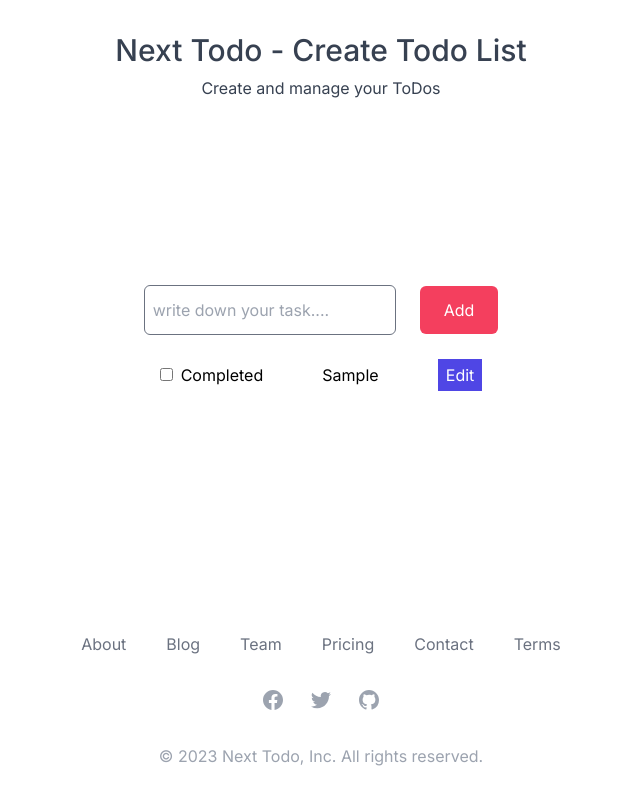
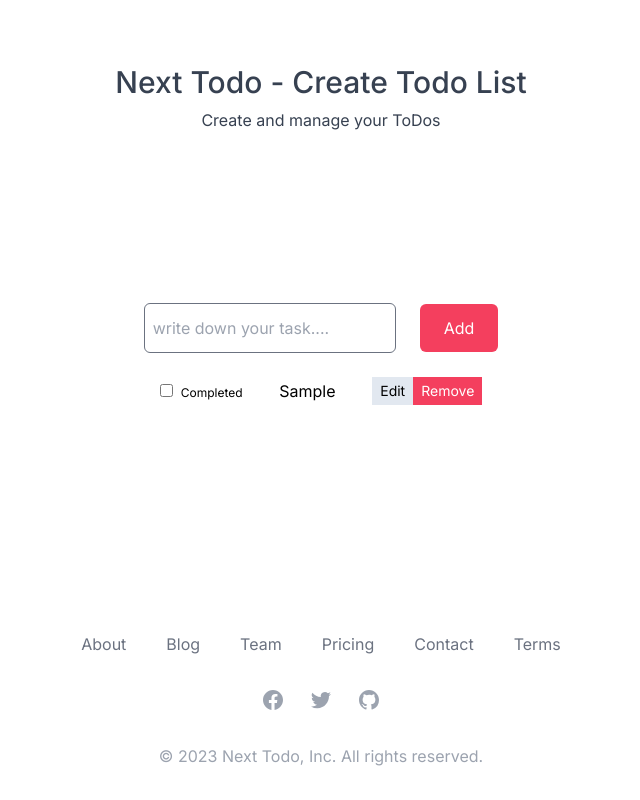
Before and after one commit to snigbar/next-todo, a Next.js app: page / in a window 1280 px wide. Both pictures are taken after typing "Sample" into the empty fields and a click on the button "Add". Shown: the whole page, without its empty margins (319-959 px from the left). Built offline with nearby package versions, Linux system fonts and the light colour scheme.

Commit message:
delete and remove option

```diff
--- a/app/Components/TodoLists/TodoRow.tsx
+++ b/app/Components/TodoLists/TodoRow.tsx
@@ -6,7 +6,7 @@ import React, { useContext, useState } from 'react'
 
 const TodoRow = ({data}: {data:ToDo}) => {
     const [edit, setEdit] = useState(false)
-    const {toggleCompleted,addEdit} = useContext(CreateToDoContext) || {toggleCompleted: (id)=>{}, addEdit: ()=>{}}
+    const {toggleCompleted,addEdit, handleDelete} = useContext(CreateToDoContext) || {toggleCompleted: (id)=>{}, addEdit: ()=>{}, handleDelete: ()=>{}}
 
     const handleEdit =(e:React.FormEvent) => {
         e.preventDefault()
@@ -14,21 +14,40 @@ const TodoRow = ({data}: {data:ToDo}) => {
         setEdit(false)
     }
 
+
   return (
     <li key={data.id} className='flex justify-between w-full items-center gap-4'>
            {!edit && <><div>
           <input type='checkbox' name='check' id={data.id} checked={data.completed} onChange={()=> toggleCompleted(data.id)}></input>
-          <label htmlFor={data.id} className='ms-2'>Completed</label>
+          <label htmlFor={data.id} className='ms-2 text-xs'>Completed</label>
           </div>
-          <p>{data.todo}</p></>}
-          {data.completed ? <button className='px-2 py-1 text-center bg-red-600 text-white'>Delete</button>:edit?
+          <p className={data.completed?'text-indigo-600 flex items-center gap-1': ""}>
+
+           {data.completed && <svg
+            viewBox="0 0 1024 1024"
+            fill="green"
+            height="1em"
+            width="1em"
+            display="inline-block"
+            >
+            <path d="M912 190h-69.9c-9.8 0-19.1 4.5-25.1 12.2L404.7 724.5 207 474a32 32 0 00-25.1-12.2H112c-6.7 0-10.4 7.7-6.3 12.9l273.9 347c12.8 16.2 37.4 16.2 50.3 0l488.4-618.9c4.1-5.1.4-12.8-6.3-12.8z" />
+            </svg>}
+
+            {data.todo}
+
+            </p>
+            </>}
+          {data.completed ? <button className='px-2 py-1 text-center bg-red-600 text-white' onClick={() => handleDelete(data.id)}>Delete</button>:edit?
           <form className='flex gap-2 items-center' onSubmit={handleEdit}>
-          <input type='text' placeholder='edit' name='edit' className='border border-gray-500 px-2 py-1 rounded-md w-4/5 outline-none' required></input>
+          <input type='text' placeholder='edit' name='edit' className='border border-gray-500 px-2 py-1 rounded-md w-4/5 outline-none' required defaultValue={data.todo}></input>
           <button type='submit' className='px-2 py-1 text-sm bg-rose-500 hover:bg-rose-600 rounded-md text-white active:translate-y-1 transition-transform duration-300'>submit</button>
-          <a className='px-2 py-1 text-sm bg-indigo-500 hover:bg-indigo-600 rounded-md text-white active:translate-y-1 transition-transform duration-300' onClick={()=> setEdit(false)}>cancel</a>
+          <a className='px-2 py-1 text-sm bg-slate-200 hover:bg-gray-300 cursor-pointer rounded-md active:translate-y-1 transition-transform duration-300' onClick={()=> setEdit(false)}>cancel</a>
         </form>
           :
-          <button className='px-2 py-1 text-center bg-indigo-600 text-white' onClick={() => setEdit(true)}>Edit</button>}
+          <div className='text-sm'>
+          <button className='px-2 py-1 text-center bg-slate-200 hover:bg-gray-300' onClick={() => setEdit(true)}>Edit</button>
+          <button className='px-2 py-1 text-center bg-rose-500 hover:bg-rose-600 text-white' onClick={() => handleDelete(data.id)}>Remove</button>
+          </div>}
         </li>
   )
 }
--- a/app/Context/ToDoProvider.tsx
+++ b/app/Context/ToDoProvider.tsx
@@ -35,10 +35,14 @@ const ToDoProvider = ({children}: {children: ReactNode}) => {
         });
       };
 
+    const handleDelete = (id:string) => {
+        setTodos(prev => prev.filter((val) => val.id !== id));
+      };
+
 
 
   return (
-    <CreateToDoContext.Provider value={{todos, handleAddToDo, toggleCompleted, addEdit}}>
+    <CreateToDoContext.Provider value={{todos, handleAddToDo, toggleCompleted, addEdit,handleDelete}}>
         {children}
     </CreateToDoContext.Provider>
   )
--- a/app/Types.ts
+++ b/app/Types.ts
@@ -10,4 +10,5 @@ export type TodoContextType = {
     handleAddToDo: (type:string) => void
     toggleCompleted: (type:string) => void
     addEdit: (data:string, id:string) => void
+    handleDelete: (id:string) => void
 }
--- a/app/page.tsx
+++ b/app/page.tsx
@@ -5,8 +5,8 @@ import TodoLists from "./Components/TodoLists/TodoLists";
 
 export default function Home() {
   return (
-    <main className="flex min-h-screen flex-col items-center justify-between px-10 py-8">
-    <div className='text-gray-700 text-center'>
+    <main className="flex min-h-screen flex-col items-center justify-between gap-4 px-10 py-8">
+    <div className='text-gray-700 text-center md:mt-8'>
      <h1 className='text-3xl font-medium mb-2'>
       Next Todo - Create Todo List
      </h1>
```
